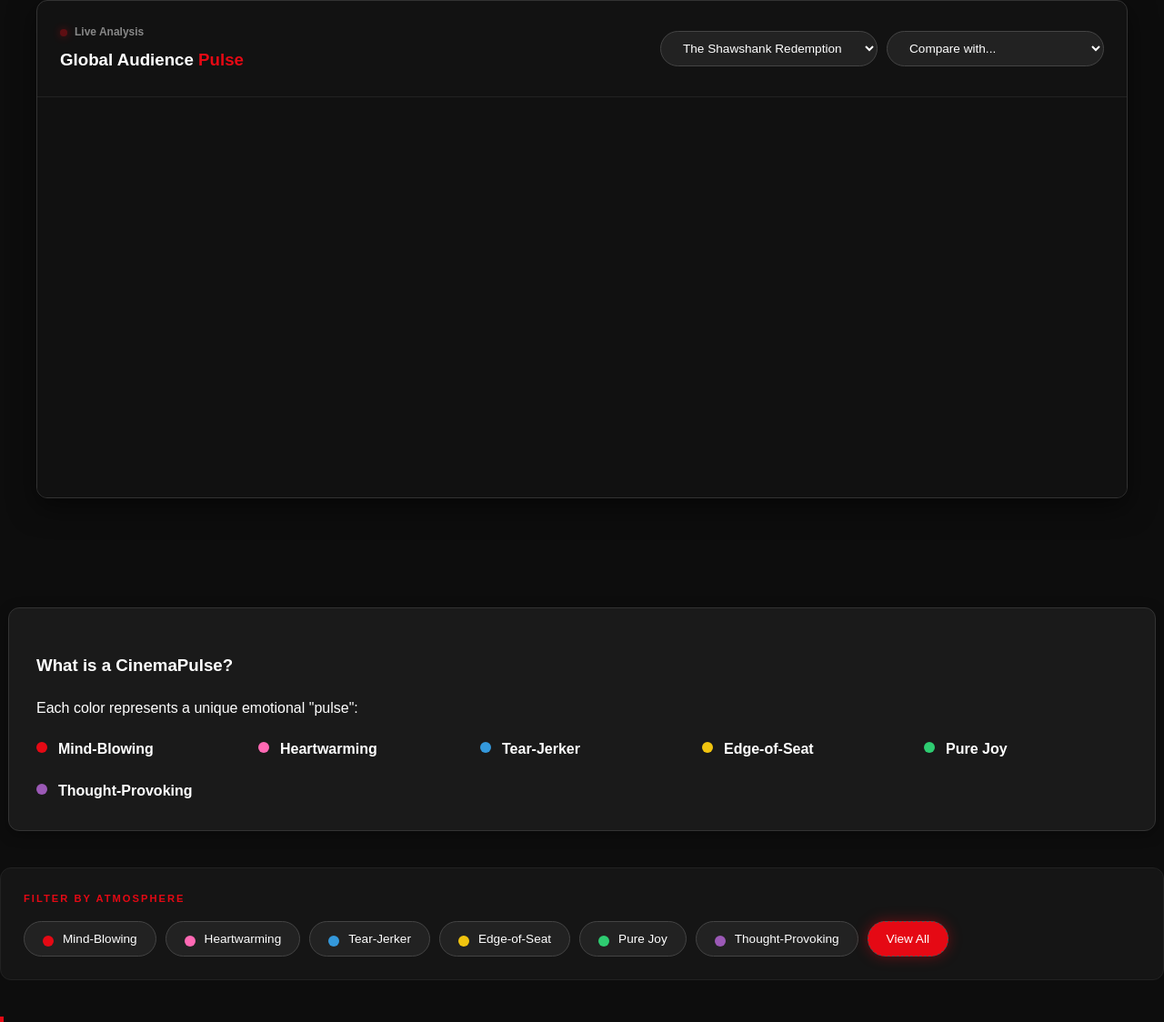
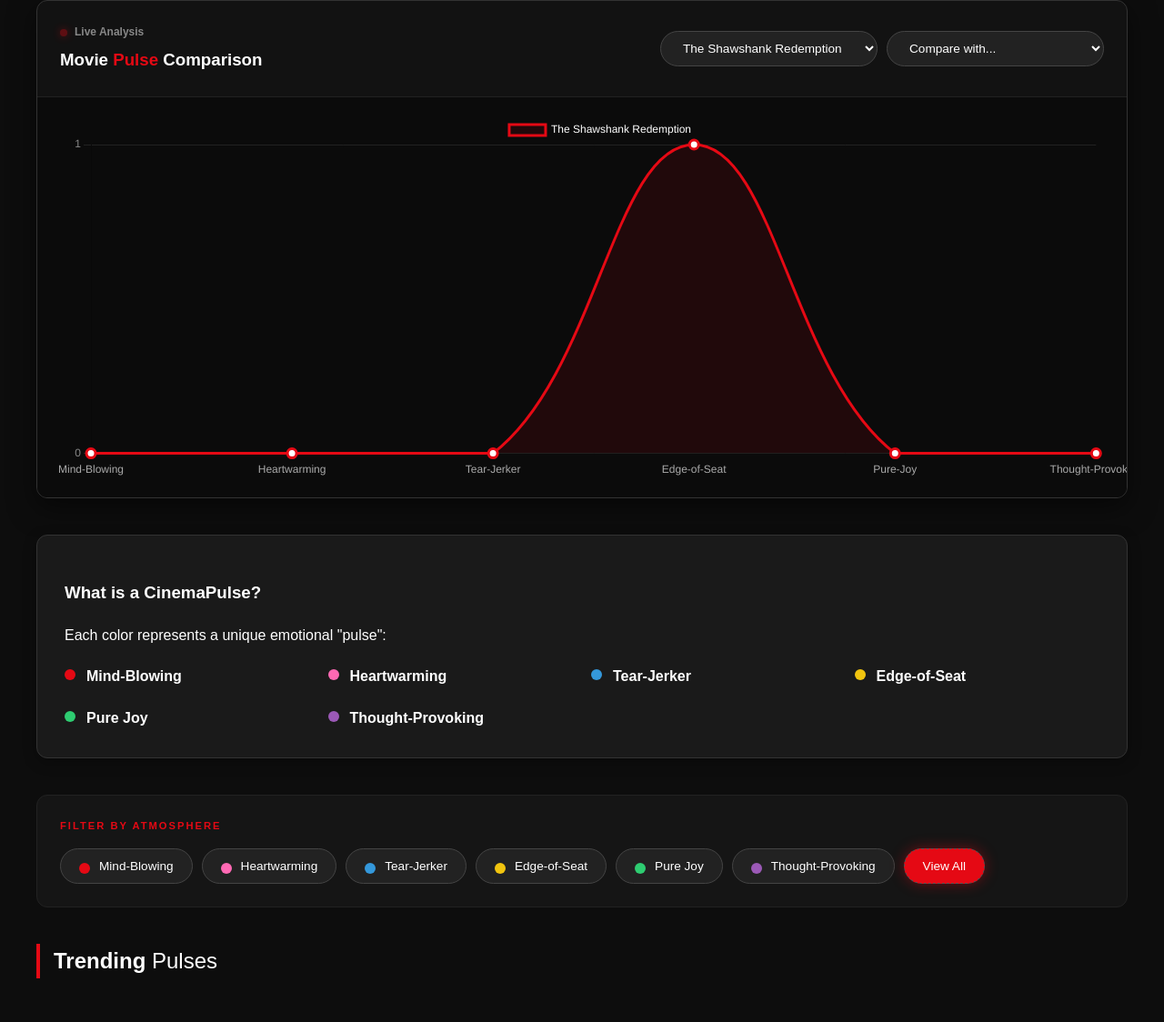
Before and after one commit to haripriyav-git/Cinemapulse, a Flask app: page /dashboard in a window 1280 px wide. Shown: the part 972-2096 px from the top of the page at 91% size. Run offline with Flask 3, Linux system fonts and the light colour scheme; the visitor is signed in with stand-in values (Sample User, id 1); data that the repository does not hold is empty; a map, chart or similar area stays blank.

Commit message:
changes req

```diff
--- a/app.py
+++ b/app.py
@@ -1,4 +1,5 @@
 from flask import Flask, render_template, request, redirect, url_for, session, flash, jsonify
+import sqlite3
 from flask_mail import Mail, Message
 from flask_sqlalchemy import SQLAlchemy
 from datetime import datetime
@@ -265,27 +266,29 @@
                            feedbacks=all_feedbacks,
                            movie_stats=movie_stats)
 @app.route('/api/radar-comparison')
-def radar_comparison():
-    movie1 = request.args.get('m1')
-    movie2 = request.args.get('m2')
+def get_radar_comparison():
+    m1 = request.args.get('m1')
+    m2 = request.args.get('m2')
 
-    target_movies = [m for m in [movie1, movie2] if m] # Only include if not empty
+    target_movies = [m for m in [m1, m2] if m]
 
-    conn = sqlite3.connect('cinemapulse.db')
-    cursor = conn.cursor()
-    emotions = ['Mind-Blowing', 'Heartwarming', 'Tear-Jerker', 'Edge-of-Seat', 'Pure Joy', 'Thought-Provoking']
+    # These labels must match your database 'vibe' column strings exactly
+    labels = ['Mind-Blowing', 'Heartwarming', 'Tear-Jerker', 'Edge-of-Seat', 'Pure-Joy', 'Thought-Provoking']
 
     datasets = []
     for movie in target_movies:
         counts = []
-        for emotion in emotions:
-            cursor.execute("SELECT COUNT(*) FROM feedback WHERE movie_title = ? AND vibe = ?", (movie, emotion))
-            counts.append(cursor.fetchone()[0])
-        datasets.append({"label": movie, "data": counts})
+        for emotion in labels:
+            # Query the real feedback data based on movie title and vibe
+            feedback_count = Feedback.query.filter_by(movie_title=movie, vibe=emotion).count()
+            counts.append(feedback_count)
 
-    conn.close()
-    return jsonify({"labels": emotions, "datasets": datasets})
+        datasets.append({
+            "label": movie,
+            "data": counts
+        })
 
+    return jsonify({"labels": labels, "datasets": datasets})
 @app.route('/submit_feedback', methods=['POST'])
 def submit_feedback():
     if 'user_email' not in session:
@@ -312,32 +315,6 @@
     return redirect(url_for('dashboard'))
 
 
-@app.route('/api/radar-comparison')
-def get_radar_comparison(): # Changed name to avoid AssertionError
-    m1 = request.args.get('m1')
-    m2 = request.args.get('m2')
-
-    target_movies = [m for m in [m1, m2] if m]
-
-    # Note: Ensure these strings match exactly what is in your DB 'vibe' column
-    labels = ['Mind-Blowing', 'Heartwarming', 'Tear-Jerker', 'Edge-of-Seat', 'Pure-Joy', 'Thought-Provoking']
-
-    datasets = []
-    for movie in target_movies:
-        counts = []
-        for emotion in labels:
-            # Querying the SQLite database via SQLAlchemy
-            feedback_count = Feedback.query.filter_by(movie_title=movie, vibe=emotion).count()
-            counts.append(feedback_count)
-
-        datasets.append({
-            "label": movie,
-            "data": counts
-        })
-
-    return jsonify({"labels": labels, "datasets": datasets})
-
-
 @app.route('/logout')
 def logout():
     session.pop('user_email', None)
--- a/static/styles/movies.css
+++ b/static/styles/movies.css
@@ -152,8 +152,8 @@
     border-radius: 12px;
     border: 1px solid #333;
     margin-bottom: 40px;
-    overflow: hidden;
-    box-shadow: 0 10px 30px rgba(0,0,0,0.5);
+    min-height: 450px; /* Explicitly set a minimum height */
+    overflow: visible; /* Ensure the chart isn't being 'clipped' */
 }
 
 .pulse-header {
--- a/templates/dashboard.html
+++ b/templates/dashboard.html
@@ -111,7 +111,7 @@
     <div class="pulse-header">
         <div>
             <div class="live-indicator"><span class="blink-dot"></span> Live Analysis</div>
-            <h3 style="margin:5px 0 0 0;">Global Audience <span style="color:var(--accent-red);">Pulse</span></h3>
+            <h3 style="margin:5px 0 0 0;">Movie <span style="color:var(--accent-red);">Pulse</span> Comparison</h3>
         </div>
         <div style="display: flex; gap: 10px;">
             <select id="movieSelect1" class="mood-btn" onchange="initComparisonChart()">
@@ -128,9 +128,8 @@
         </div>
     </div>
 
-  <div style="position: relative; height: 400px; width: 100%; padding: 20px; background: #111;">
+    <div style="position: relative; height: 400px; width: 100%; padding: 20px; background: #0b0b0b;">
         <canvas id="pulseRadarChart"></canvas>
-    </div>
     </div>
 </div>
         <div class="vibe-legend-card">
@@ -265,7 +264,7 @@
 <script>
     document.addEventListener('DOMContentLoaded', function() {
         // Initialize the radar chart on page load
-        initComparisonChart();
+        setTimeout(initComparisonChart, 100);
         // Refresh data every 30 seconds for the "Live" feel
         setInterval(initComparisonChart, 30000);
     });
@@ -275,72 +274,49 @@
         const m1 = document.getElementById('movieSelect1').value;
         const m2 = document.getElementById('movieSelect2').value;
 
-            // Fetch data from Flask API
         const response = await fetch(`/api/radar-comparison?m1=${encodeURIComponent(m1)}&m2=${encodeURIComponent(m2)}`);
         const result = await response.json();
 
-            const canvas = document.getElementById('pulseRadarChart');
-            if (!canvas) return;
-
-            const ctx = canvas.getContext('2d');
-
-            // Clean up old chart instance to prevent memory leaks and flickering
+        const ctx = document.getElementById('pulseRadarChart').getContext('2d');
         const existingChart = Chart.getChart("pulseRadarChart");
-            if (existingChart) {
-                existingChart.destroy();
-            }
+        if (existingChart) { existingChart.destroy(); }
 
         new Chart(ctx, {
-                type: 'radar',
+            type: 'line',
             data: {
                 labels: result.labels,
                 datasets: result.datasets.map((ds, index) => ({
                     label: ds.label,
                     data: ds.data,
                     borderColor: index === 0 ? '#e50914' : '#3498db',
-                        backgroundColor: index === 0 ? 'rgba(229, 9, 20, 0.2)' : 'rgba(52, 152, 219, 0.2)',
-                        borderWidth: 2,
-                        pointBackgroundColor: index === 0 ? '#e50914' : '#3498db',
-                        pointRadius: 4
+                    backgroundColor: index === 0 ? 'rgba(229, 9, 20, 0.1)' : 'rgba(52, 152, 219, 0.1)',
+                    fill: true,
+                    tension: 0.4, // Creates the smooth pulse wave
+                    borderWidth: 3,
+                    pointRadius: 5,
+                    pointBackgroundColor: '#fff'
                 }))
             },
             options: {
                 responsive: true,
                 maintainAspectRatio: false,
+                scales: {
+                    y: {
+                        beginAtZero: true,
+                        grid: { color: '#222' },
+                        ticks: { stepSize: 1, color: '#888' }
+                    },
+                    x: { grid: { display: false }, ticks: { color: '#aaa' } }
+                },
                 plugins: {
-                        legend: {
-                            display: true,
-                            labels: { color: '#fff', font: { family: 'Poppins', size: 12 } }
-                        }
-                    },
-                    scales: {
-                        r: {
-                            angleLines: { color: '#333' },
-                            grid: { color: '#333' },
-                            pointLabels: { color: '#aaa', font: { size: 11 } },
-                            ticks: { display: false },
-                            beginAtZero: true
-                        }
+                    legend: { labels: { color: '#fff' } }
                 }
             }
         });
-
-            // Update the dynamic Top Vibe display
-            if (result.datasets.length > 0) {
-                const dataPoints = result.datasets[0].data;
-                const maxVal = Math.max(...dataPoints);
-                const maxIndex = dataPoints.indexOf(maxVal);
-                const topVibe = result.labels[maxIndex];
-
-                const display = document.getElementById('top-vibe-display');
-                if(display) display.innerText = `Trending: ${topVibe}`;
-            }
-
     } catch (error) {
-            console.error("Radar Chart initialization failed:", error);
+        console.error("Pulse comparison failed:", error);
     }
 }
-
     /* Modal & Filter Functions (Untouched) */
     function openDescModalFromData(element) {
         document.getElementById('descModalTitle').innerText = element.getAttribute('data-title');
```
Also changed, not shown: cinemapulse.db (added), instance/cinema.db. Lines whose indentation alone changed are shown as unchanged.
